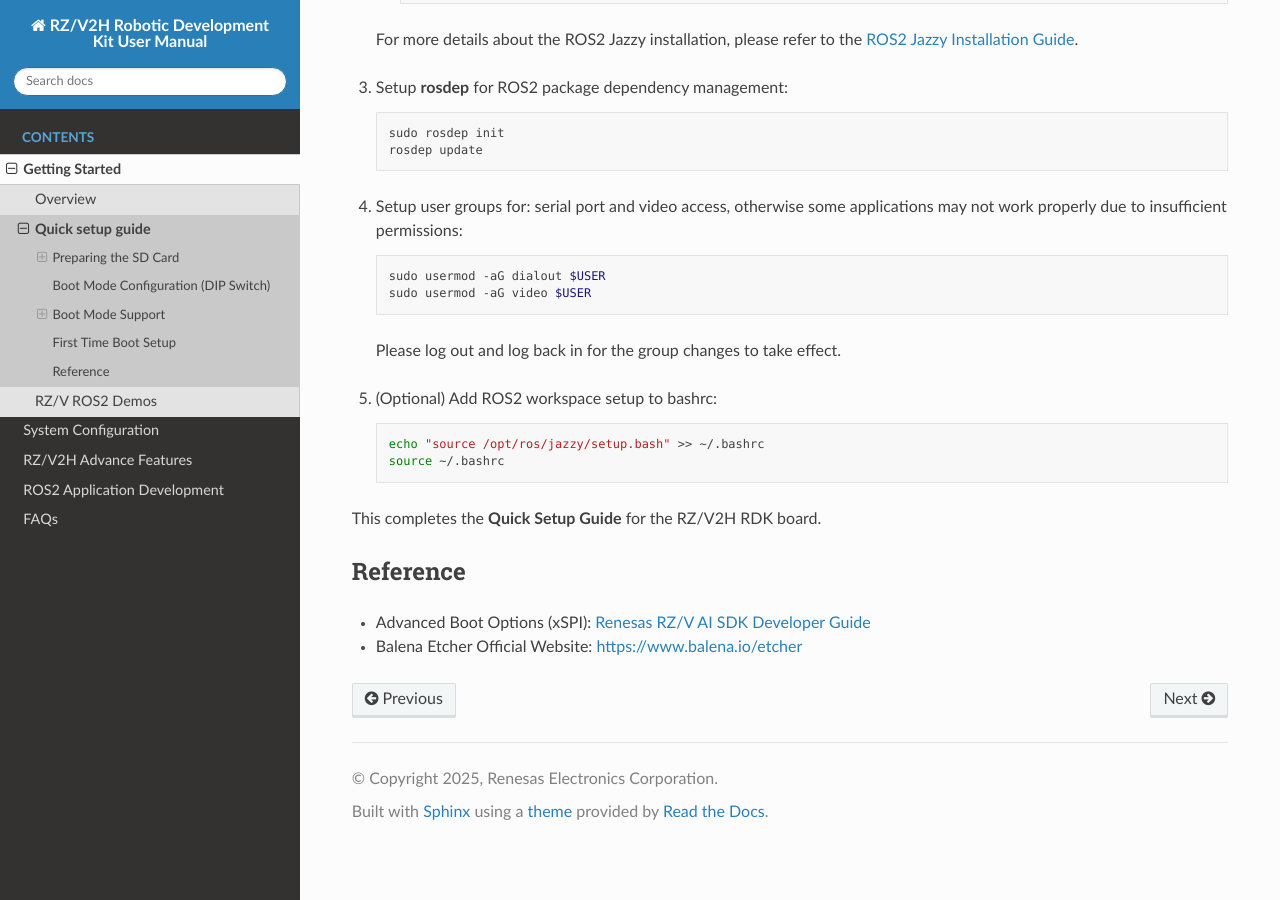
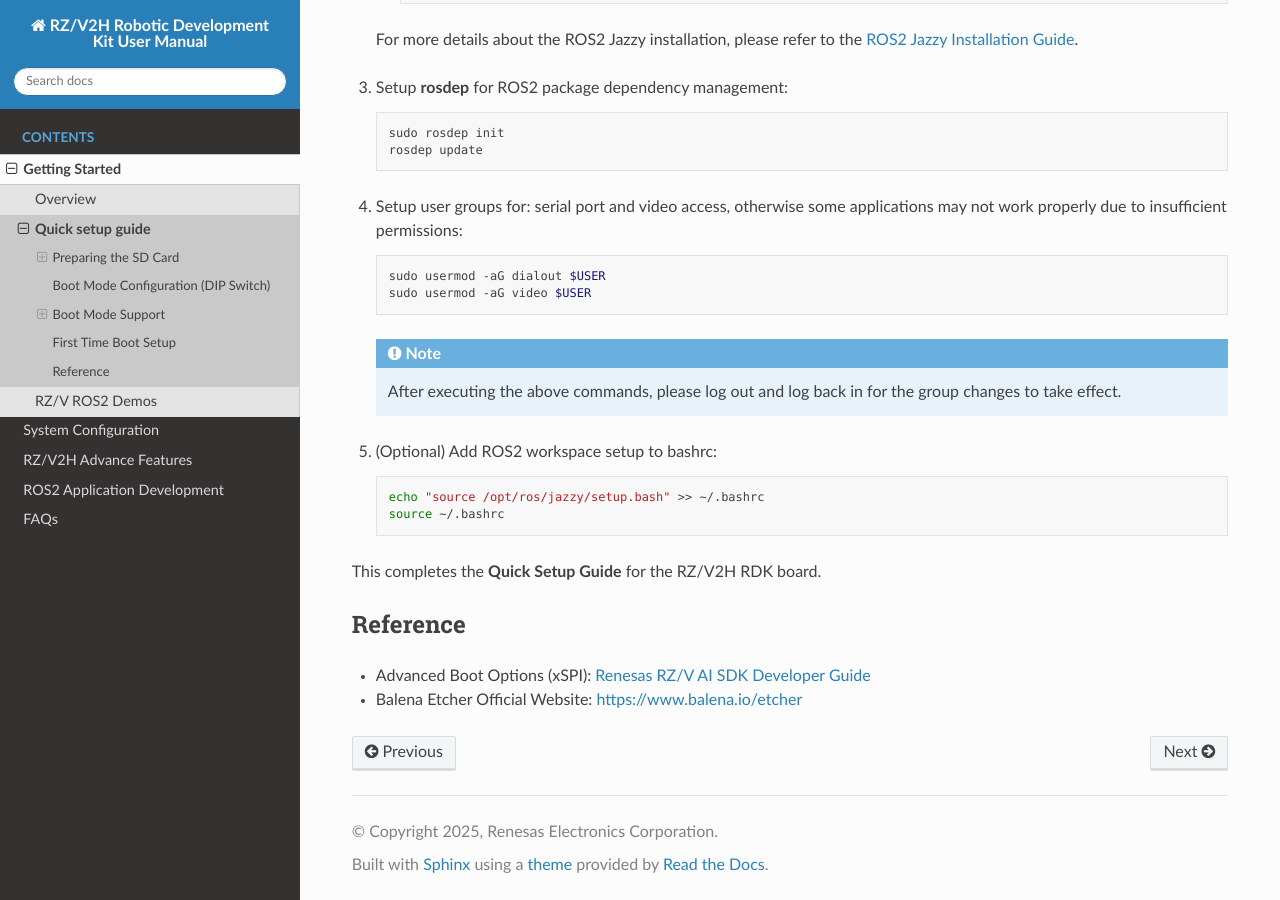
Before and after one commit to renesas-rdk/rzv2h_rdk_documentation, a Sphinx documentation site: the page built from source/0_getting_started/quick_setup_guide.rst, in a window 1280 px wide and 900 px high, scrolled down 10470 px. Built offline with Sphinx 7.4.7 and the Read the Docs theme 3.1.0, drawn with Linux system fonts in a browser that asks for light colours.

Commit message:
Hightlight poststep for setup user groups
Signed-off-by: Cong Nguyen <cong.nguyen.zn@renesas.com>

```diff
--- a/source/0_getting_started/quick_setup_guide.rst
+++ b/source/0_getting_started/quick_setup_guide.rst
@@ -523,7 +523,9 @@ Connect an Ethernet cable to the board and run:
       sudo usermod -aG dialout $USER
       sudo usermod -aG video $USER
 
-  Please log out and log back in for the group changes to take effect.
+  .. note::
+
+      After executing the above commands, please log out and log back in for the group changes to take effect.
 
 5. (Optional) Add ROS2 workspace setup to bashrc:
 
```
